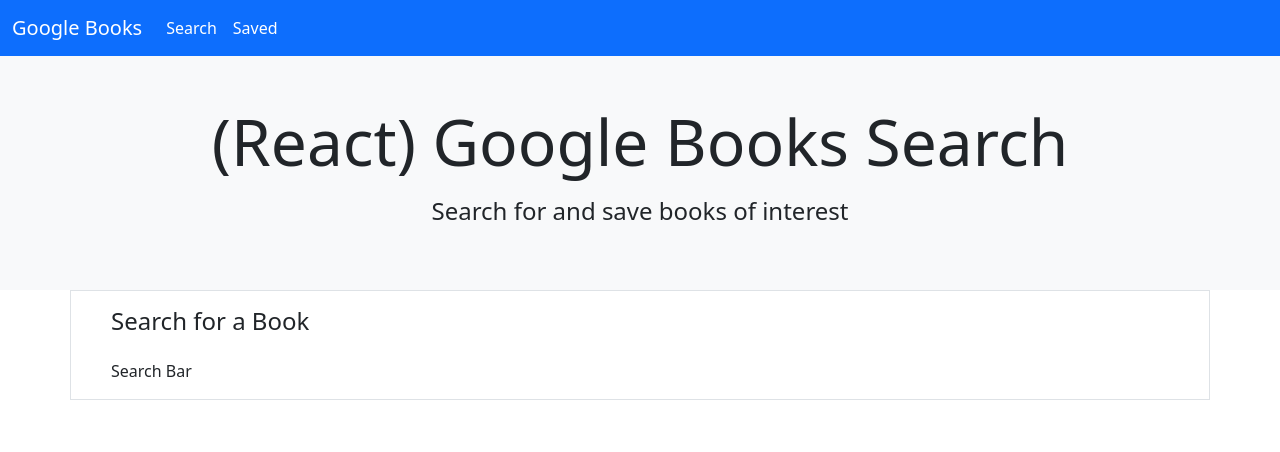
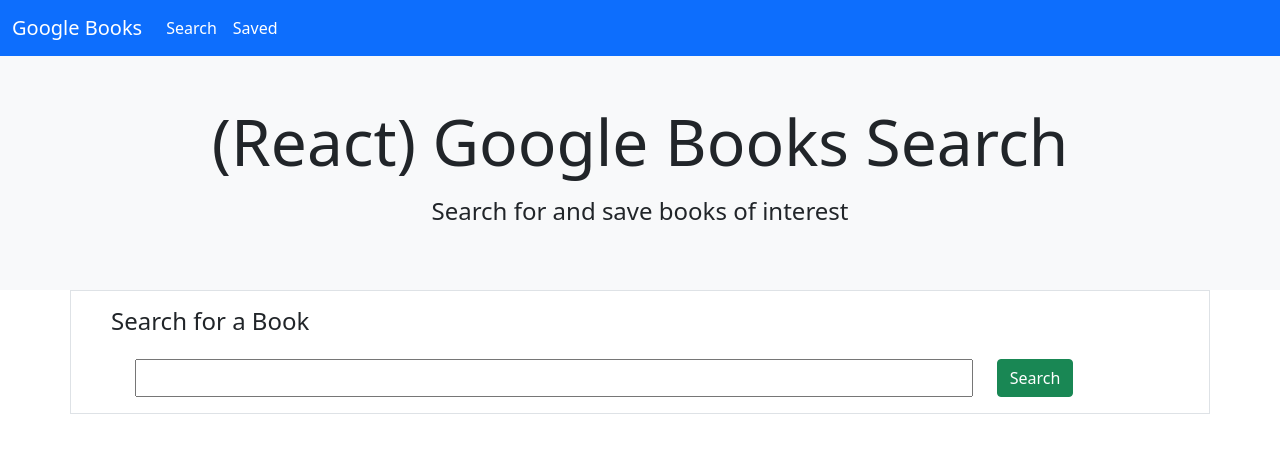
Before and after one commit to Billy-MK/Google-Books-Search, a React (Create React App) app in the folder client/: page /search in a window 1280 px wide. Shown: the top 452 px of the page. Built offline with nearby package versions, Linux system fonts and the light colour scheme.

Commit message:
created front-end of search bar including React API call, need to add back-end API call to Google Books API

```diff
--- a/client/src/components/SearchBar.js
+++ b/client/src/components/SearchBar.js
@@ -1,10 +1,42 @@
-import React from 'react';
+import React, { useState, useEffect } from 'react';
+import API from '../utils/API'
 
 function SearchBar() {
 
+    const [formObject, setFormObject] = useState({})
+
+    function handleInputChange(event) {
+        const { name, value } = event.target;
+        setFormObject({...formObject, [name]: value})
+      };
+
+    function displayBooks(books) {
+        // Add this function later
+        console.log("Books displayed on screen: " + books);
+    }
+
+    function handleFormSubmit(event) {
+    event.preventDefault();
+    if (formObject.title) {
+        API.searchBooks(formObject.title)
+        .then(res => displayBooks(res))
+        .catch(err => console.log(err));
+    }
+    };
 
     return (
-        <div>Search Bar</div>
+        <form>
+            <div className="container">
+                <div className="row">
+                    <div className="col-sm-10">
+                        <input className="form control" onChange={handleInputChange} style={{"width": "100%", "height":"100%"}} name="title"></input>
+                    </div>
+                    <div className="col-sm-2">
+                        <button onClick={handleFormSubmit} className="btn btn-success">Search</button>
+                    </div>
+                </div>
+            </div>
+        </form>
     )
 }
 
--- a/client/src/utils/API.js
+++ b/client/src/utils/API.js
@@ -9,5 +9,9 @@
 
     deleteBook: function(id) {
       return axios.delete("/api/books/" + id)
+    },
+
+    searchBooks: function(searchTerm) {
+      return axios.get("/api/googlebooks/")
     }
 }
```
